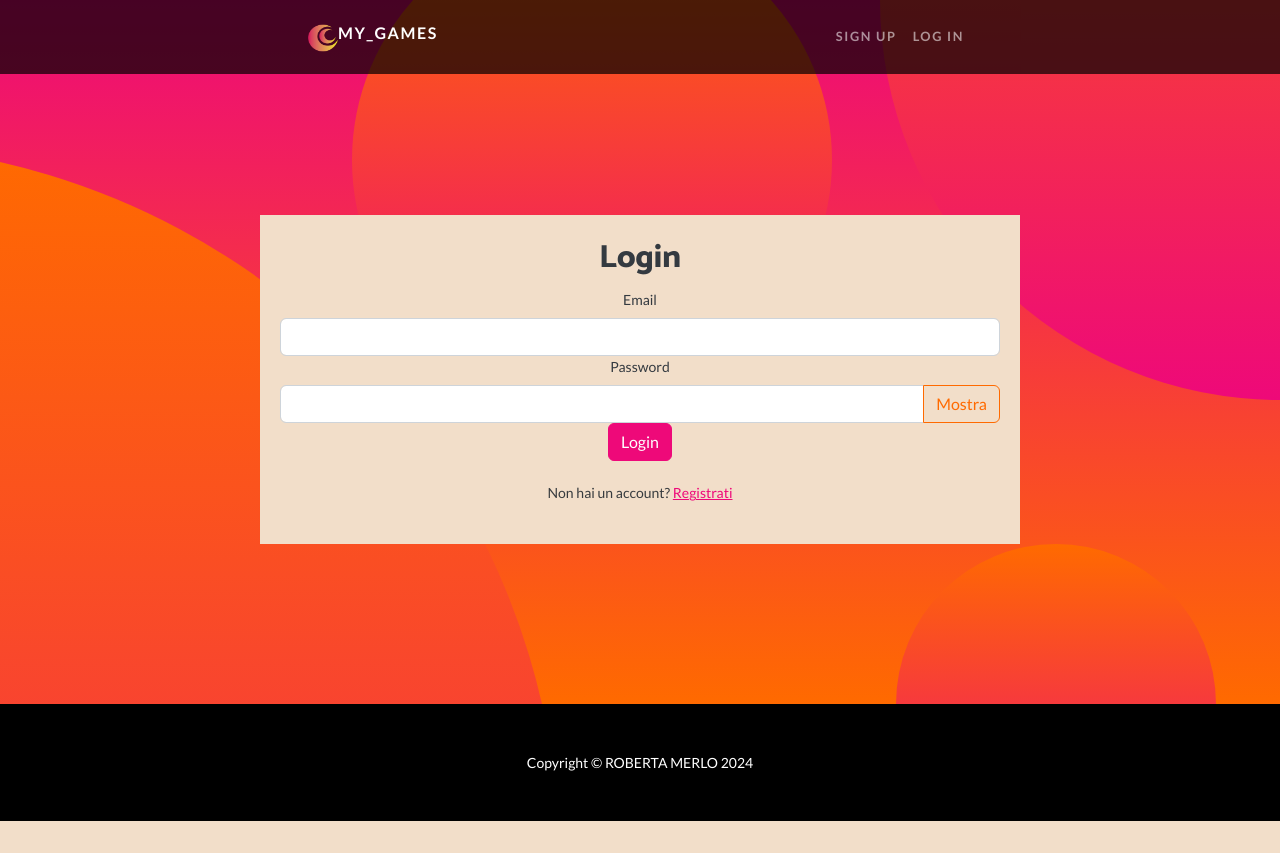
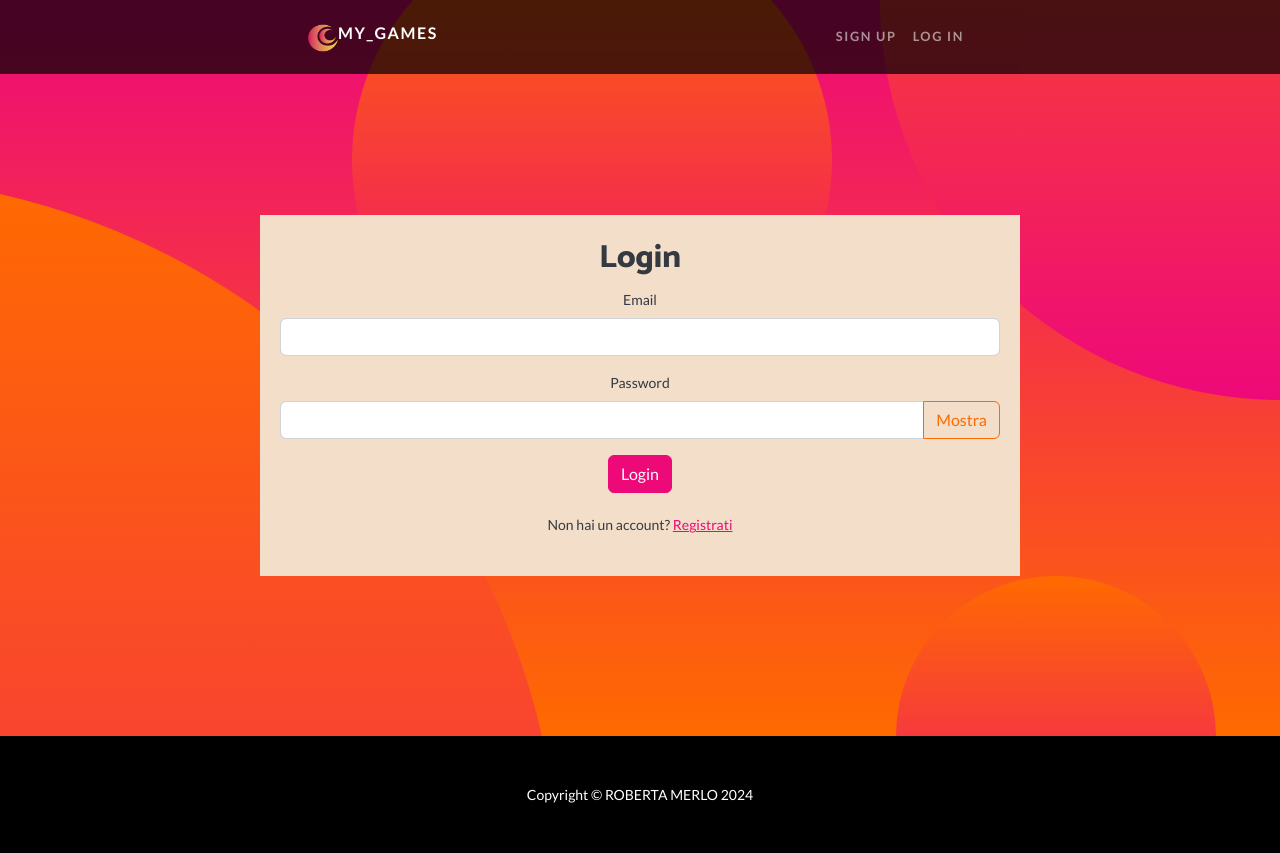
Before and after one commit to RMsw81/https-github.com-RMsw81-emsdk, a Flask app: page /login in a window 1280 px wide. Before the commit the page ends 821 px from the top, so only its background shows below. Run offline with Flask 3, Linux system fonts and the light colour scheme; some libraries are stand-ins or nearby versions.

Commit message:
Update login.html

```diff
--- a/templates/login.html
+++ b/templates/login.html
@@ -13,11 +13,11 @@
       <br>
       <h3>Login</h3>
       <form method="post" action="/login" class="form-control-sm">
-          <div class="">
+          <div class="mb-3">
               <label for="username" class="form-label">Email</label>
               <input type="text" class="form-control" id="username" name="username" required>
           </div>
-          <div class="">
+          <div class="mb-3">
               <label for="password" class="form-label">Password</label>
               <div class="input-group">
                   <input type="password" class="form-control" id="password" name="password" required>
```
